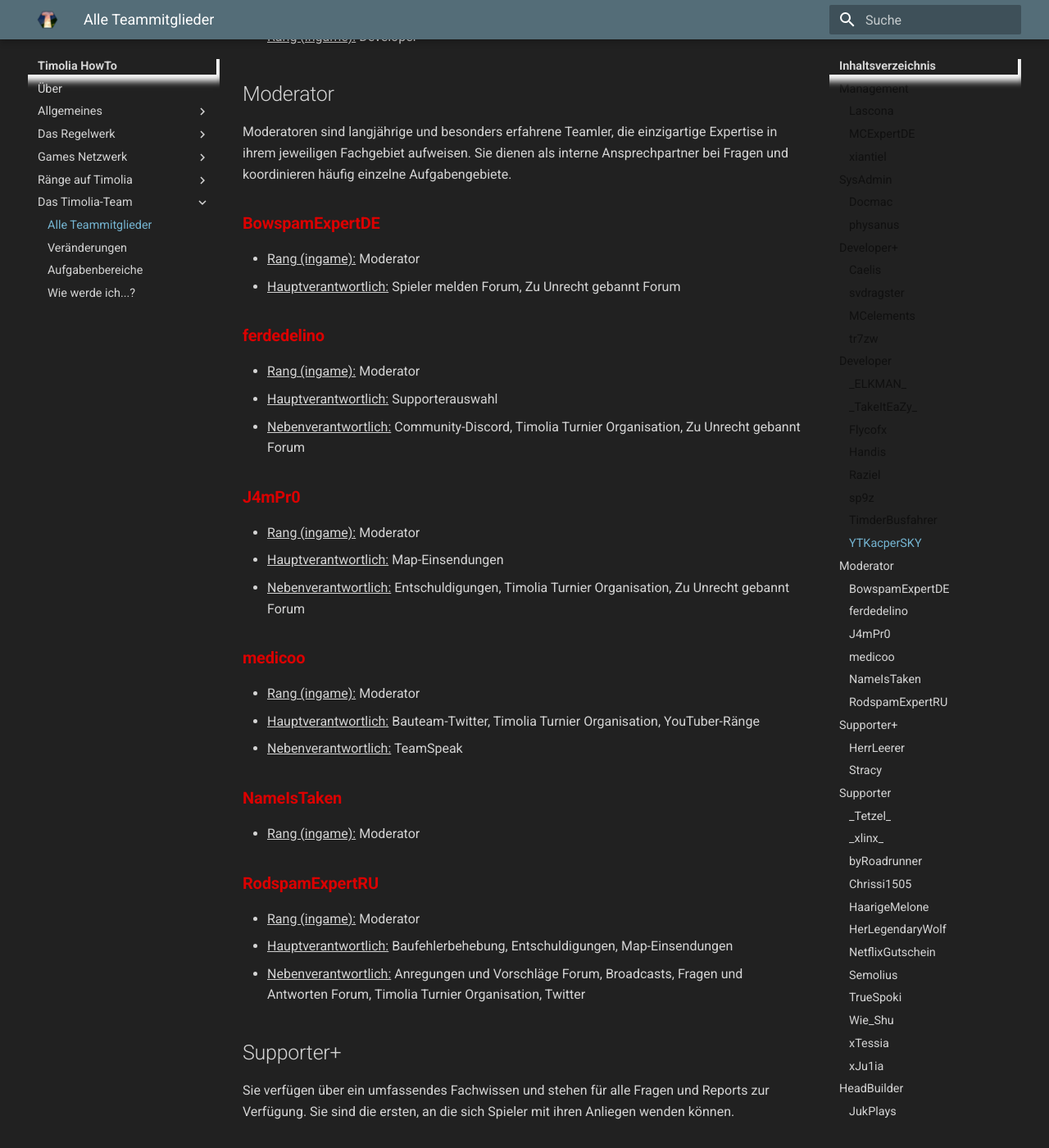
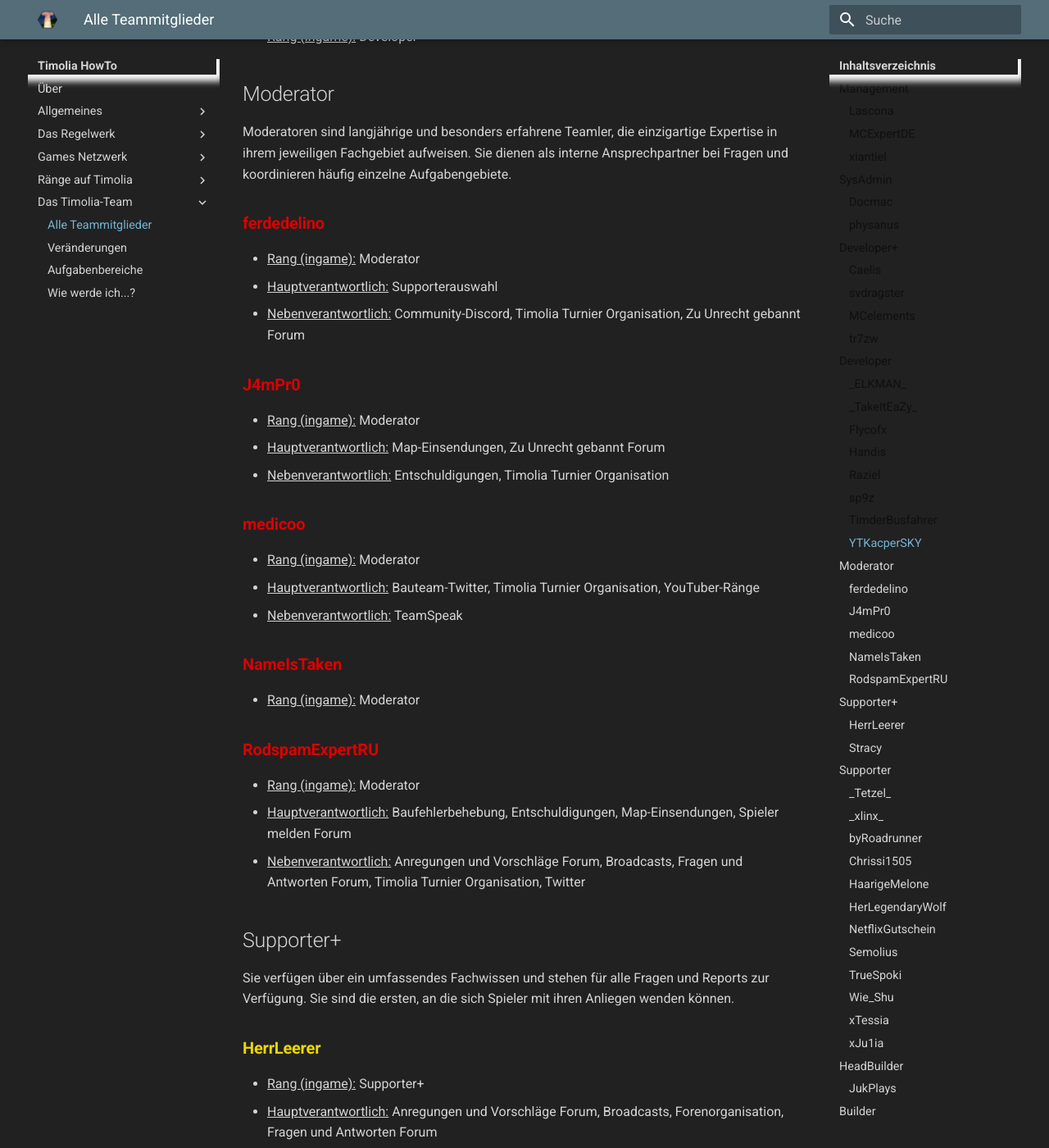
Before and after one commit to TimoliaDE/HowTo, an MkDocs documentation site: the page built from docs/team/members.md, in a window 1280 px wide and 1400 px high, scrolled down 3664 px. Shown: the whole window at 82% size. Built offline with MkDocs 1.6.1 and Material for MkDocs 9.7.7, drawn with Linux system fonts in a browser that asks for light colours; old or Windows-style settings are respelled for this version of MkDocs; some of the changed text lies outside the part shown.

Commit message:
BowspamExpertDE Moderator -> Native Expert

```diff
--- a/docs/team/members.md
+++ b/docs/team/members.md
@@ -115,10 +115,6 @@ Moderatoren sind langjährige und besonders erfahrene Teamler, die einzigartige
 Sie dienen als interne Ansprechpartner bei Fragen und koordinieren häufig einzelne Aufgabengebiete.
 
 
-### <strong><span class='moderator'>BowspamExpertDE</span></strong>
-- <u>Rang (ingame):</u> Moderator
-- <u>Hauptverantwortlich:</u> Spieler melden Forum, Zu Unrecht gebannt Forum
-
 ### <strong><span class='moderator'>ferdedelino</span></strong>
 - <u>Rang (ingame):</u> Moderator
 - <u>Hauptverantwortlich:</u> Supporterauswahl
@@ -126,8 +122,8 @@ Sie dienen als interne Ansprechpartner bei Fragen und koordinieren häufig einze
 
 ### <strong><span class='moderator'>J4mPr0</span></strong>
 - <u>Rang (ingame):</u> Moderator
-- <u>Hauptverantwortlich:</u> Map-Einsendungen
-- <u>Nebenverantwortlich:</u> Entschuldigungen, Timolia Turnier Organisation, Zu Unrecht gebannt Forum
+- <u>Hauptverantwortlich:</u> Map-Einsendungen, Zu Unrecht gebannt Forum
+- <u>Nebenverantwortlich:</u> Entschuldigungen, Timolia Turnier Organisation
 
 ### <strong><span class='moderator'>medicoo</span></strong>
 - <u>Rang (ingame):</u> Moderator
```
Also changed, not shown: other parts of docs/team/members.md (+2 -2 lines), docs/team/changes.md (+1 -0 lines), docs/team/responsibilities.md (+2 -3 lines).
